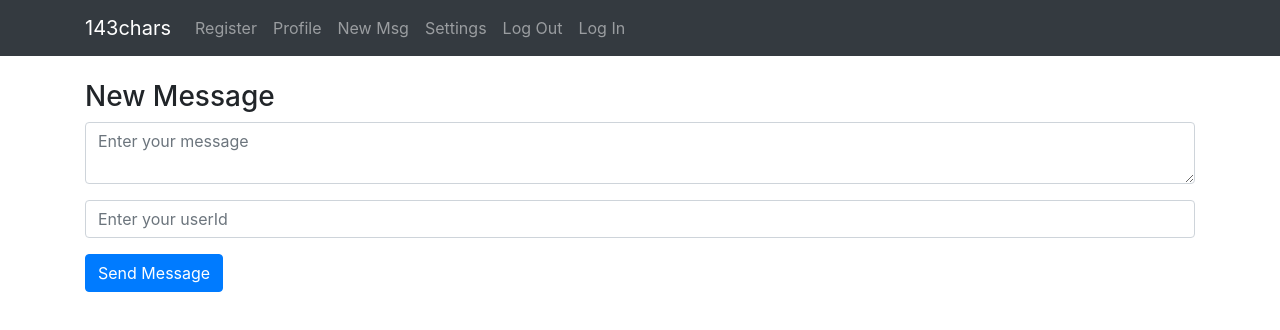
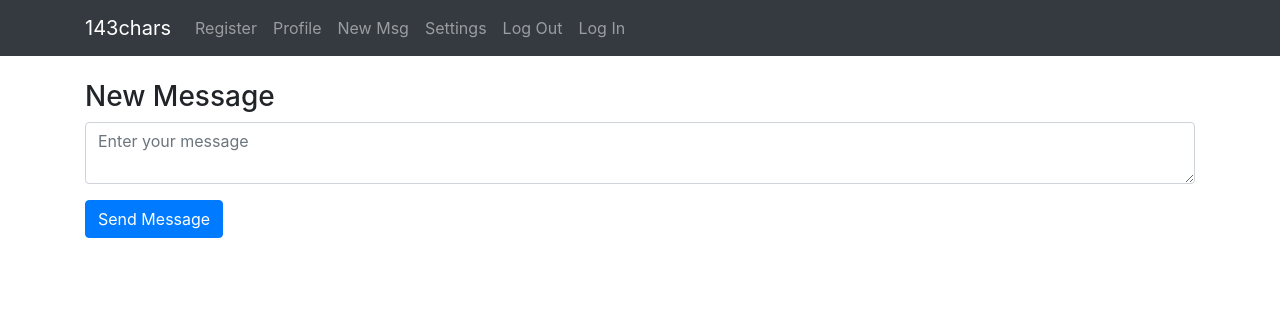
Before and after one commit to petermorgandev/coding-exercises, a Vue app: page /#/new in a window 1280 px wide. Shown: the top 330 px of the page. Built offline with nearby package versions, Linux system fonts and the light colour scheme.

Commit message:
Messages are now sent without inputting a user ID

```diff
--- a/src/views/New.vue
+++ b/src/views/New.vue
@@ -17,14 +17,6 @@
               placeholder="Enter your message"
             ></textarea>
           </div>
-          <div class="form-group">
-            <input type="text" class="form-control"
-              name="userId"
-              id="userId"
-              v-model="userId"
-              placeholder="Enter your userId">
-          </div>
-
           <button class="btn btn-primary" @click.prevent="newMsg">Send Message</button>
         </form>
       </div>
@@ -39,7 +31,6 @@ export default {
   data() {
     return {
       messageInput: "",
-      userId: ''
     };
   },
   methods: {
@@ -47,8 +38,8 @@ export default {
       try {
         await AuthenticationService.newMsg({
           messageInput: this.messageInput,
-          userId: this.userId,
-          user: this.userId
+          user: this.$store.state.user,
+          userId: this.$store.state.user
         });
         this.$router.push({ name: "home" });
       } catch (error) {
```
